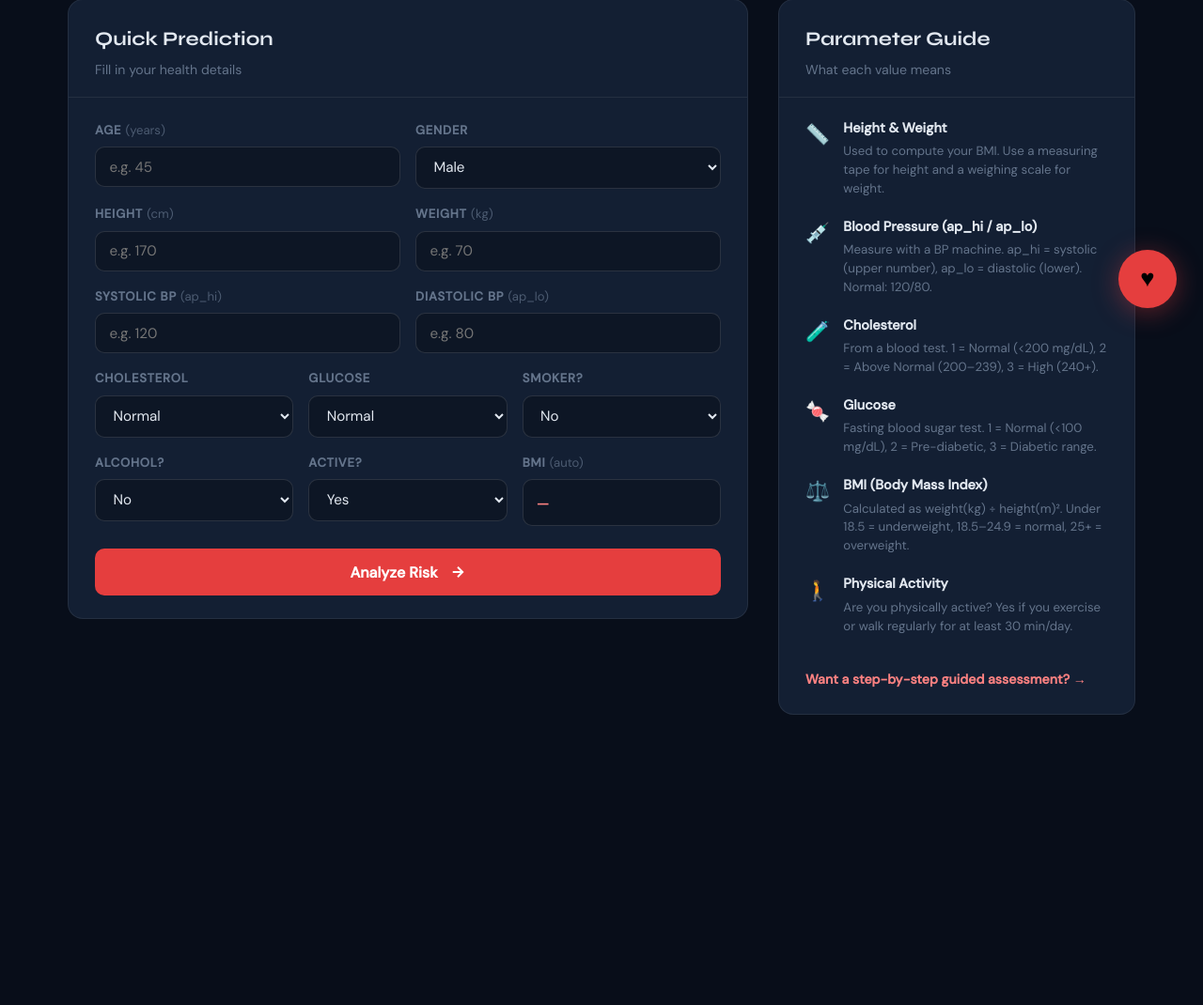
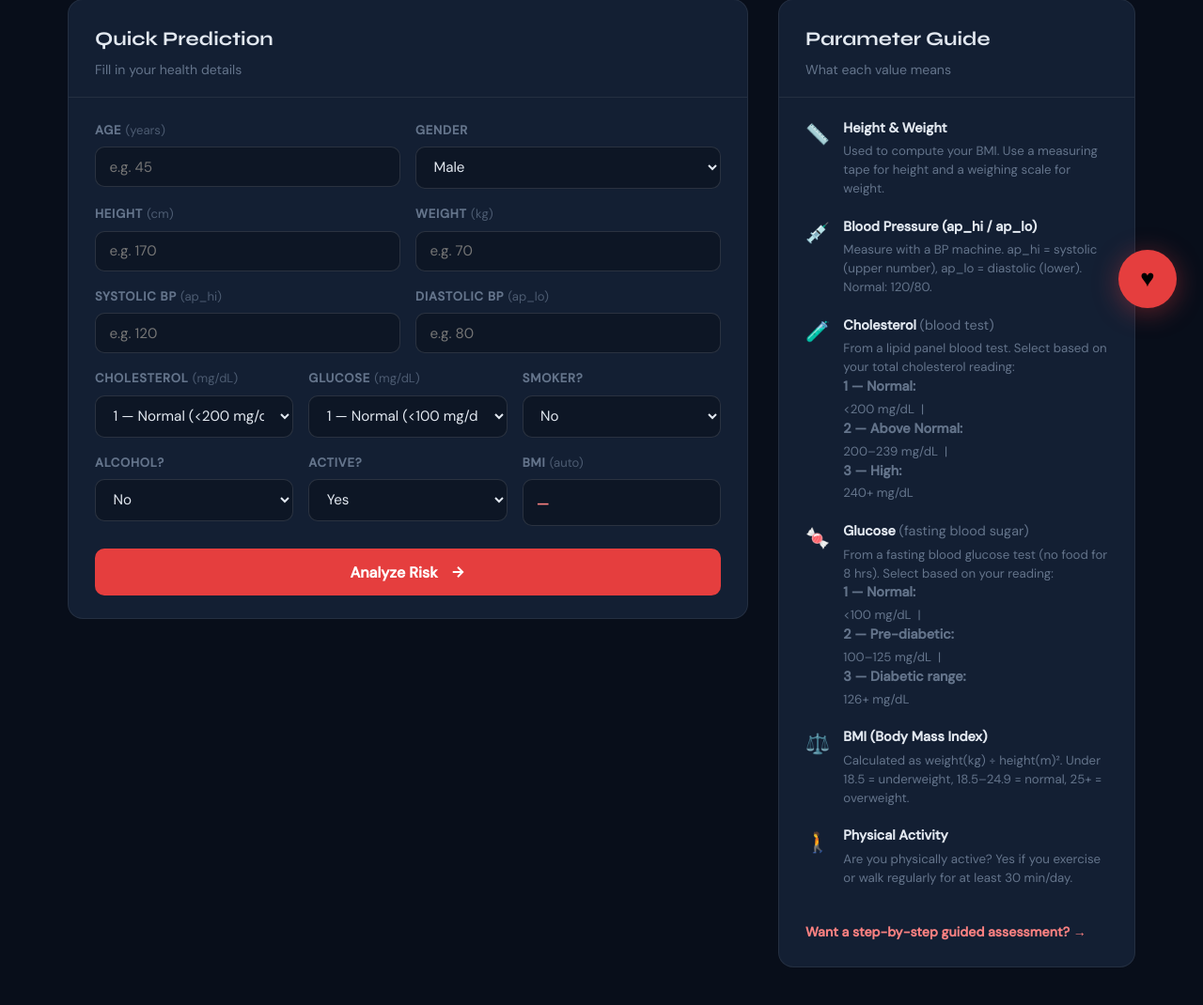
Before and after one commit to yakew7/Cardiovascular-disease-prediction, a Python web app: template templates/Index.html in a window 1280 px wide. Shown: the part 444-1514 px from the top of the page at 94% size. Before the commit the page ends 1205 px from the top, so only its background shows below. Run offline with Jinja, Linux system fonts and the light colour scheme; the template is opened without the code that fills it, so the values that code supplies are empty.

Commit message:
Updated code to make it easier for users to understand glucose and cholesterol

```diff
--- a/templates/Index.html
+++ b/templates/Index.html
@@ -90,19 +90,19 @@
           </div>
           <div class="form-row three">
             <div class="field-group">
-              <label>Cholesterol</label>
+              <label>Cholesterol <span class="unit">(mg/dL)</span></label>
               <select name="cholesterol">
-                <option value="1">Normal</option>
-                <option value="2">Above Normal</option>
-                <option value="3">High</option>
+                <option value="1">1 — Normal (&lt;200 mg/dL)</option>
+                <option value="2">2 — Above Normal (200–239)</option>
+                <option value="3">3 — High (240+ mg/dL)</option>
               </select>
             </div>
             <div class="field-group">
-              <label>Glucose</label>
+              <label>Glucose <span class="unit">(mg/dL)</span></label>
               <select name="gluc">
-                <option value="1">Normal</option>
-                <option value="2">Above Normal</option>
-                <option value="3">High</option>
+                <option value="1">1 — Normal (&lt;100 mg/dL)</option>
+                <option value="2">2 — Pre-diabetic (100–125)</option>
+                <option value="3">3 — Diabetic (126+ mg/dL)</option>
               </select>
             </div>
             <div class="field-group">
@@ -167,15 +167,17 @@
           <div class="guide-item">
             <div class="guide-icon">🧪</div>
             <div>
-              <strong>Cholesterol</strong>
-              <p>From a blood test. 1 = Normal (&lt;200 mg/dL), 2 = Above Normal (200–239), 3 = High (240+).</p>
+              <strong>Cholesterol <span style="font-weight:400;color:var(--muted)">(blood test)</span></strong>
+              <p>From a lipid panel blood test. Select based on your total cholesterol reading:</p>
+              <p><strong>1 — Normal:</strong> &lt;200 mg/dL &nbsp;|&nbsp; <strong>2 — Above Normal:</strong> 200–239 mg/dL &nbsp;|&nbsp; <strong>3 — High:</strong> 240+ mg/dL</p>
             </div>
           </div>
           <div class="guide-item">
             <div class="guide-icon">🍬</div>
             <div>
-              <strong>Glucose</strong>
-              <p>Fasting blood sugar test. 1 = Normal (&lt;100 mg/dL), 2 = Pre-diabetic, 3 = Diabetic range.</p>
+              <strong>Glucose <span style="font-weight:400;color:var(--muted)">(fasting blood sugar)</span></strong>
+              <p>From a fasting blood glucose test (no food for 8 hrs). Select based on your reading:</p>
+              <p><strong>1 — Normal:</strong> &lt;100 mg/dL &nbsp;|&nbsp; <strong>2 — Pre-diabetic:</strong> 100–125 mg/dL &nbsp;|&nbsp; <strong>3 — Diabetic range:</strong> 126+ mg/dL</p>
             </div>
           </div>
           <div class="guide-item">
```
Also changed, not shown: templates/Faq.html (+6 -2 lines), templates/Risk.html (+12 -4 lines).
